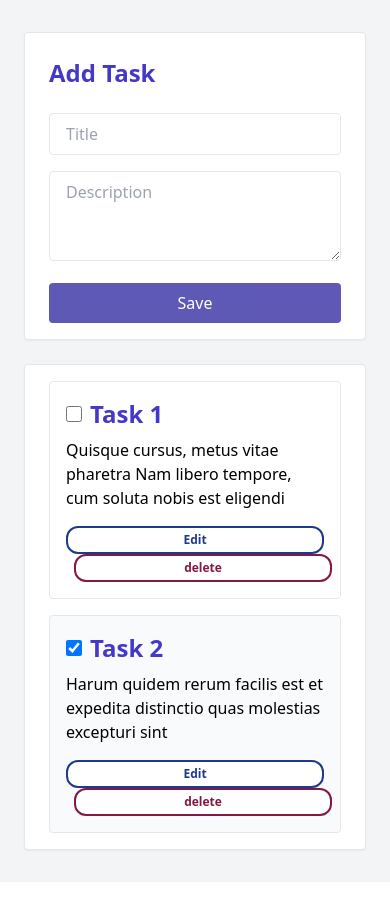
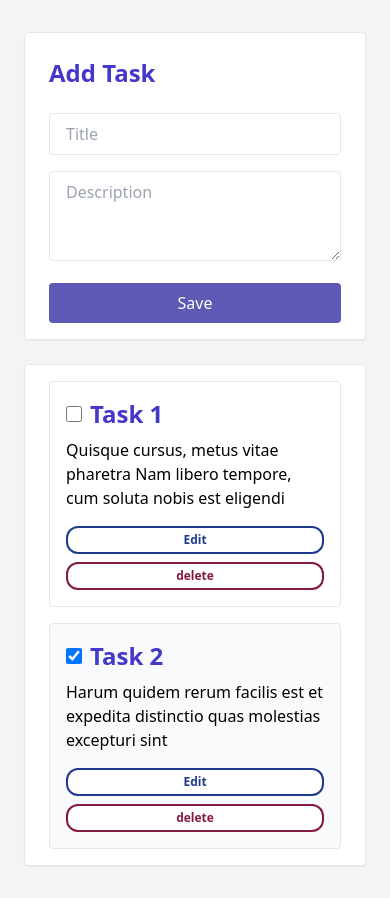
Before and after one commit to BanerjeeProdipta/todo-api-app, a React (Create React App) app: page / in a window 390 px wide. Built offline with nearby package versions, Linux system fonts and the light colour scheme.

Commit message:
responsive

```diff
--- a/src/pages/Task.tsx
+++ b/src/pages/Task.tsx
@@ -189,16 +189,16 @@ const Task = () => {
                   <p>{task.body}</p>
                 </div>
 
-                <div className="space-x-2 mt-4">
+                <div className="flex flex-col md:flex-row space-y-2 md:space-y-0 md:space-x-2 mt-4">
                   <button
-                    className="w-full sm:w-auto flex-none bg-white font-bold leading-6 text-blue-900 text-xs hover:bg-blue-900 hover:text-white px-4 border-blue-900 border-2 rounded-xl focus:ring-2 focus:ring-offset-2 focus:ring-offset-white focus:ring-blue-900 focus:outline-none transition-colors duration-200"
+                    className="w-full sm:w-auto bg-white font-bold leading-6 text-blue-900 text-xs hover:bg-blue-900 hover:text-white px-4 border-blue-900 border-2 rounded-xl focus:ring-2 focus:ring-offset-2 focus:ring-offset-white focus:ring-blue-900 focus:outline-none transition-colors duration-200"
                     onClick={() => editTask(task)}
                   >
                     Edit
                   </button>
 
                   <button
-                    className="w-full sm:w-auto flex-none bg-white font-bold leading-6 text-pink-900 text-xs hover:bg-pink-900 hover:text-white px-4 border-pink-900 border-2 rounded-xl focus:ring-2 focus:ring-offset-2 focus:ring-offset-white focus:ring-pink-900 focus:outline-none transition-colors duration-200"
+                    className="w-full sm:w-auto bg-white font-bold leading-6 text-pink-900 text-xs hover:bg-pink-900 hover:text-white px-4 border-pink-900 border-2 rounded-xl focus:ring-2 focus:ring-offset-2 focus:ring-offset-white focus:ring-pink-900 focus:outline-none transition-colors duration-200"
                     onClick={() => deleteTask(task)}
                   >
                     delete
```
